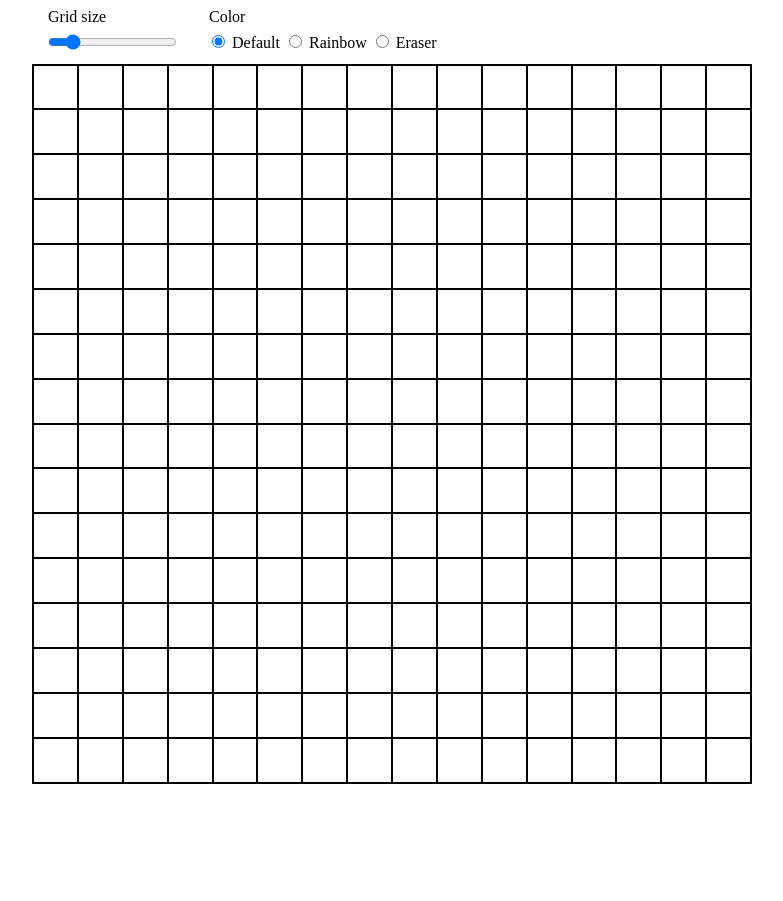
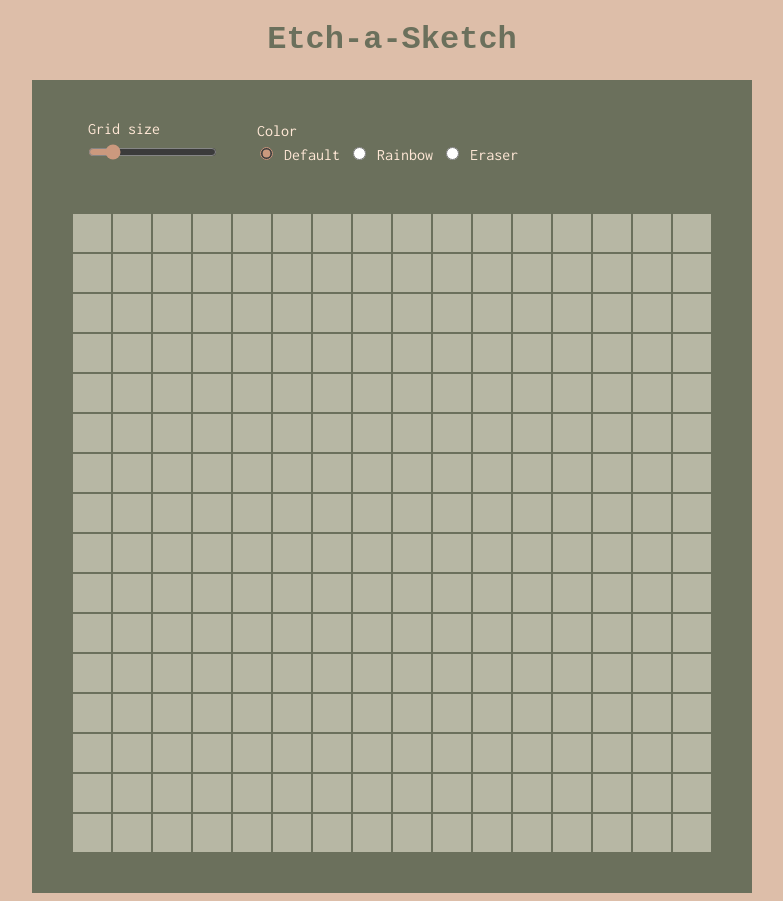
Before and after one commit to chartaseus/coret, a plain HTML site: page index.html in a window 1280 px wide. Shown: the whole page, without its empty margins (248-1031 px from the left). Before the commit the page ends 800 px from the top, so only its background shows below. Drawn offline with Linux system fonts and the light colour scheme; a web font is replaced by a local one.

Commit message:
Update styles

```diff
--- a/index.html
+++ b/index.html
@@ -8,6 +8,7 @@
   <link rel="stylesheet" href="styles.css">
 </head>
 <body>
+  <h1>Etch-a-Sketch</h1>
   <div class="control-panel">
     <fieldset>
       <legend>Grid size</legend>
--- a/styles.css
+++ b/styles.css
@@ -1,13 +1,45 @@
+@import url('https://fonts.googleapis.com/css2?family=DotGothic16&family=Inconsolata&display=swap');
+
+/* color palette: https://coolors.co/palette/cb997e-ddbea9-ffe8d6-b7b7a4-a5a58d-6b705c */
+
+body {
+  background-color: #DDBEA9;
+  font-family: 'Inconsolata', 'Courier New', Courier, monospace;
+  color:#6B705C;
+}
+
+h1 {
+  text-align: center;
+  font-family: 'DotGothic16', 'Courier New', Courier, monospace;
+}
+
 .control-panel {
+  background-color: #6B705C;
+  box-sizing: border-box;
+  color: #FFE8D6;
   width: 90vmin;
   margin: auto;
-  display: flex;
-  justify-content:flex-start;
+  border: 5vmin solid #6B705C;
+  /* border-top-left-radius: 5%;
+  border-top-right-radius: 5%; */
+}
+
+input[type="range"] {
+  accent-color: #CB997E;
+}
+
+input[type="radio"] {
+  accent-color: #CB997E;
 }
 
 .grid-container {
-  border: 1px solid black;
-  margin:auto;
+  background-color: #B7B7A4;
+  border: 5vmin solid #6B705C;
+  /* border-bottom-left-radius: 5%;
+  border-bottom-right-radius: 5%; */
+  margin-left:auto;
+  margin-right: auto;
+  margin-top: -5vmin;
   width: 90vmin;
   height:90vmin;
   display: flex;
@@ -16,7 +48,7 @@
 }
 
 .cell {
-  border: 1px solid black;
+  border: 1px solid #6B705C;
   box-sizing: border-box;
 }
 
```
